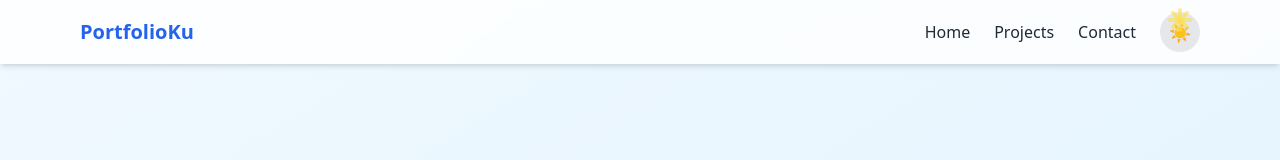
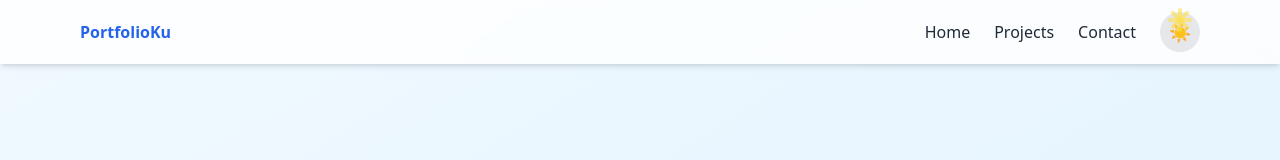
Before and after one commit to sendhi91/justacontent, a React (Create React App) app: page / in a window 1280 px wide. Shown: the top 160 px of the page. Built offline with nearby package versions, Linux system fonts and the light colour scheme.

Commit message:
Add files via upload

```diff
--- a/src/components/Navbar.jsx
+++ b/src/components/Navbar.jsx
@@ -44,7 +44,7 @@ export default function Navbar() {
       <div className="max-w-6xl mx-auto px-4 py-3 flex justify-between items-center">
         <Link
           to="/"
-          className="text-xl font-bold text-blue-600 dark:text-blue-400 hover:text-blue-500 transition-colors"
+          className="text-xm font-bold text-blue-600 dark:text-blue-400 hover:text-blue-500 transition-colors"
         >
           PortfolioKu
         </Link>
```
